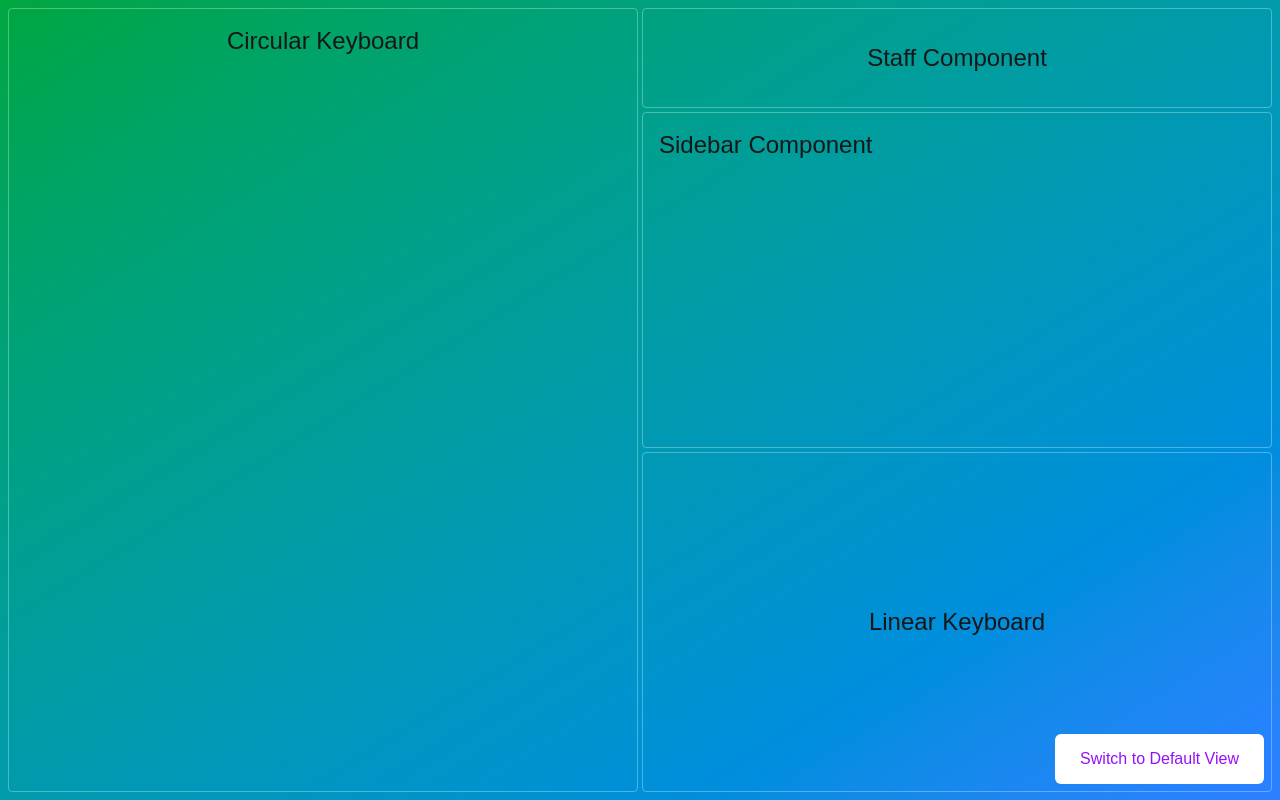
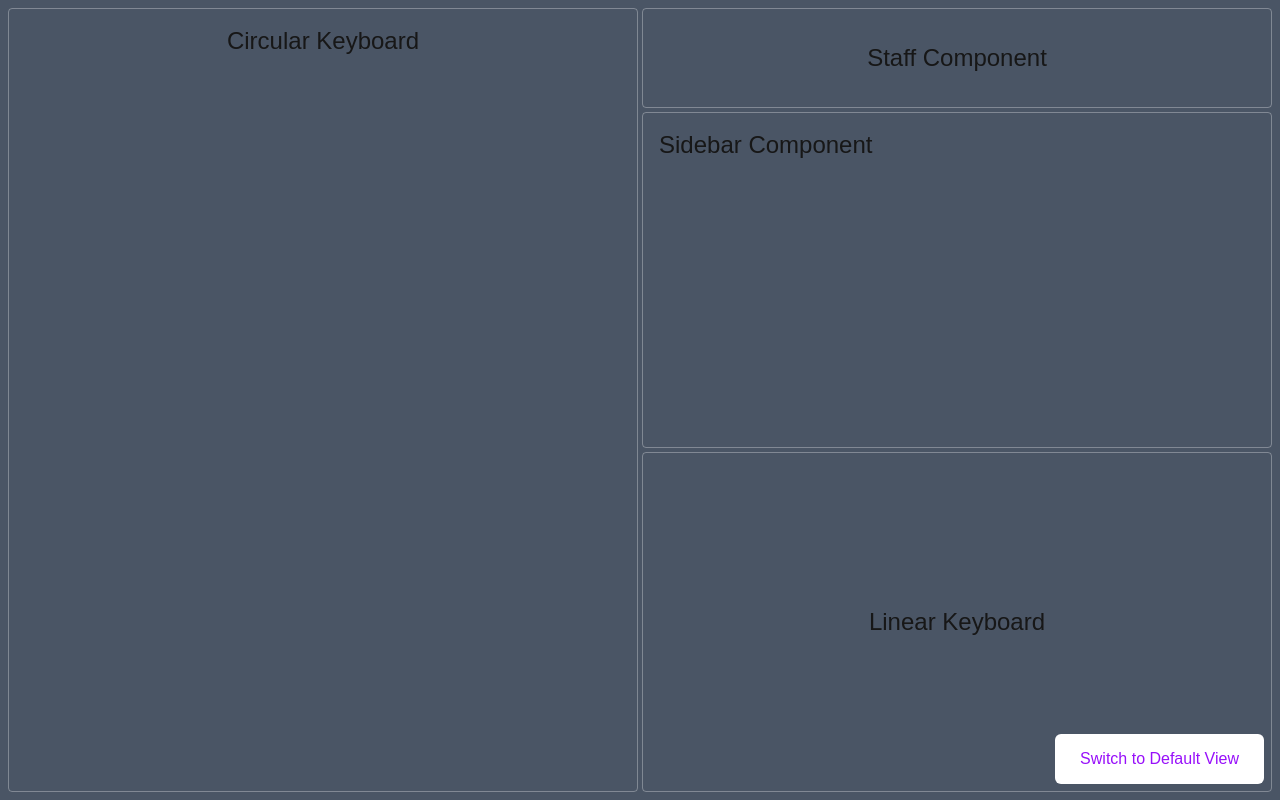
Before and after one commit to alekslovestech/chromatic-circle-next, a Next.js app: page /advanced in a window 1280 px wide. Built offline with nearby package versions, Linux system fonts and the light colour scheme.

Commit message:
change bg colors

```diff
--- a/src/app/advanced/page.tsx
+++ b/src/app/advanced/page.tsx
@@ -19,7 +19,7 @@ export default function AdvancedPage() {
   const gridRows = isLandscape ? gridRowsLandscape : gridRowsPortrait;
   const gridAreas = isLandscape ? gridAreasLandscape : gridAreasPortrait;
   return (
-    <div className="min-h-screen bg-gradient-to-br from-green-600 to-blue-500">
+    <div className="min-h-screen bg-gray-600">
       <div
         className={`grid lg:grid-cols-4 h-screen p-2 gap-1 overflow-hidden`}
         style={{
--- a/src/app/default/page.tsx
+++ b/src/app/default/page.tsx
@@ -20,7 +20,7 @@ export default function Home() {
   const gridRows = isLandscape ? gridRowsLandscape : gridRowsPortrait;
 
   return (
-    <div className="min-h-screen bg-gradient-to-br from-purple-600 to-pink-500">
+    <div className="min-h-screen bg-gray-500">
       {/* Grid Container - Default Mode */}
       <div
         className={`grid h-screen p-2 gap-1 overflow-hidden`}
```
